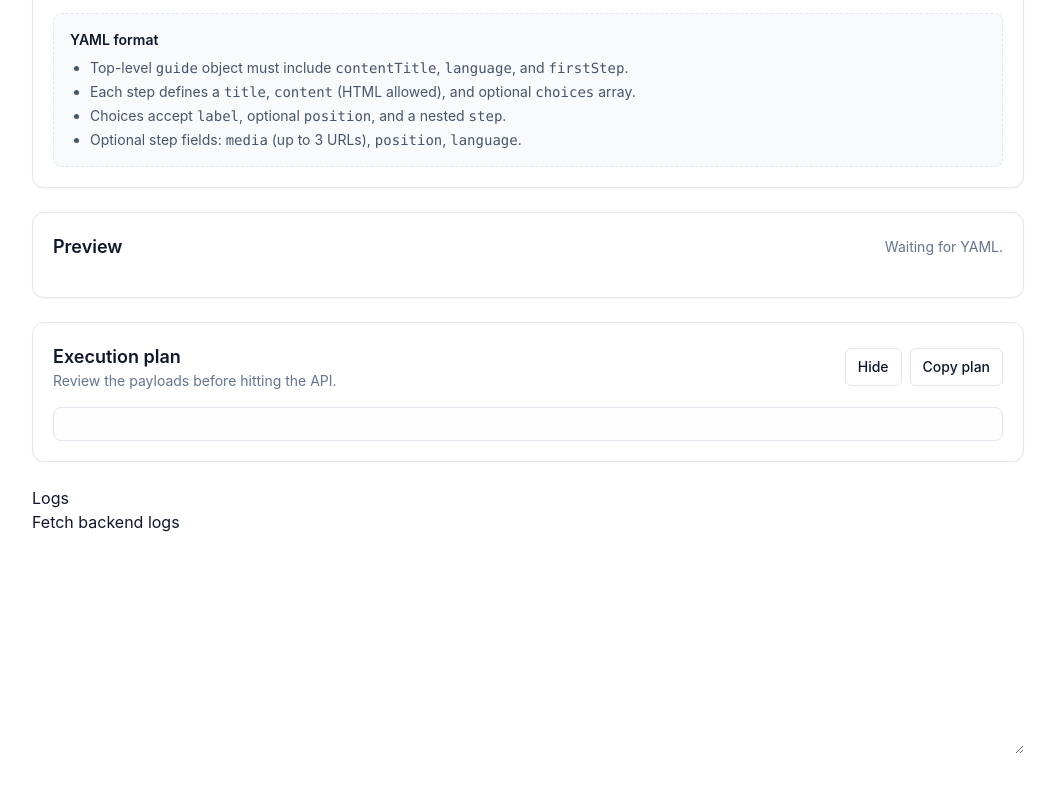
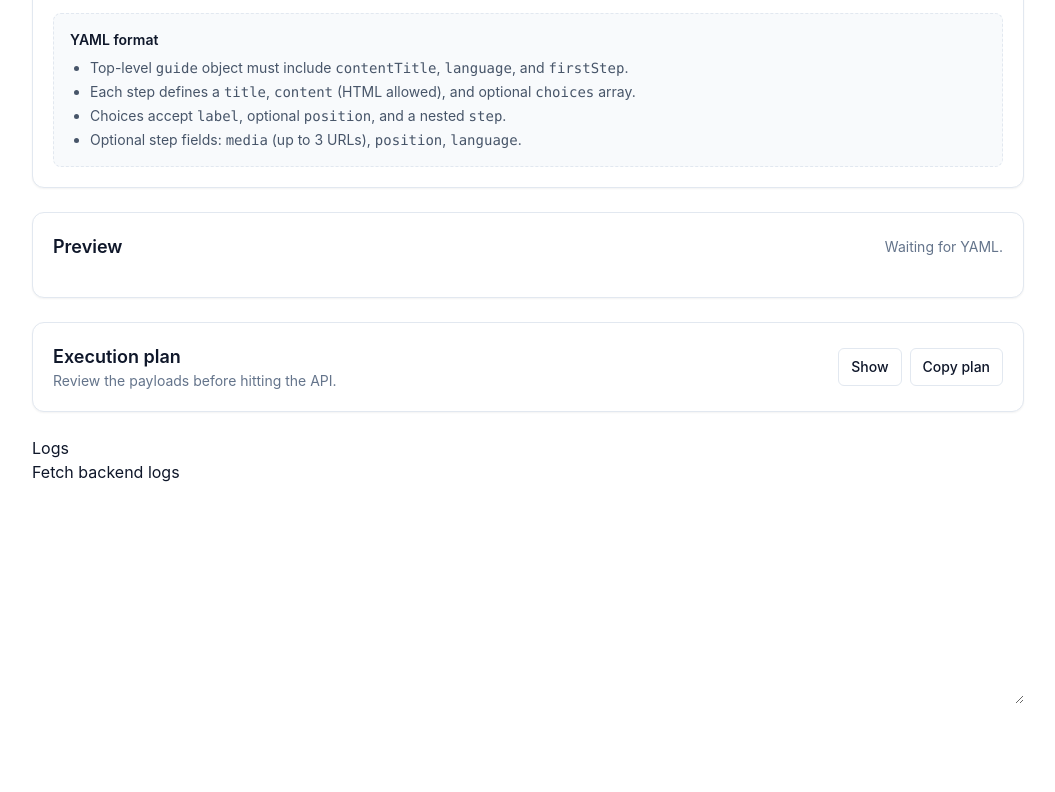
Before and after one commit to Valloch17/stonly-web, a plain HTML site: page web/guide-builder.html in a window 1280 px wide. Shown: the part 1114-1906 px from the top of the page, without its empty margins (112-1167 px from the left). After the commit the page ends 1856 px from the top, so only its background shows below. Drawn offline with nearby package versions, Linux system fonts and the light colour scheme.

Commit message:
Update button text and initial visibility state in guide-builder.html; change toggle button from "Hide" to "Show" and set planContainer to hidden by default for improved user experience.

```diff
--- a/web/guide-builder.html
+++ b/web/guide-builder.html
@@ -340,7 +340,7 @@
                 <div class="flex items-center gap-2">
                     <button id="togglePlan"
                         class="px-3 py-2 rounded-md border border-neutral bg-card text-sm font-medium" type="button">
-                        Hide
+                        Show
                     </button>
                     <button id="copyOut" class="px-3 py-2 rounded-md border border-neutral bg-card text-sm font-medium"
                         type="button">
@@ -349,7 +349,7 @@
                 </div>
             </header>
 
-            <div id="planContainer">
+            <div id="planContainer" class="hidden">
                 <pre id="out"
                     class="border border-neutral rounded-lg p-4 text-xs overflow-auto max-h-80 whitespace-pre-wrap"></pre>
             </div>
```
